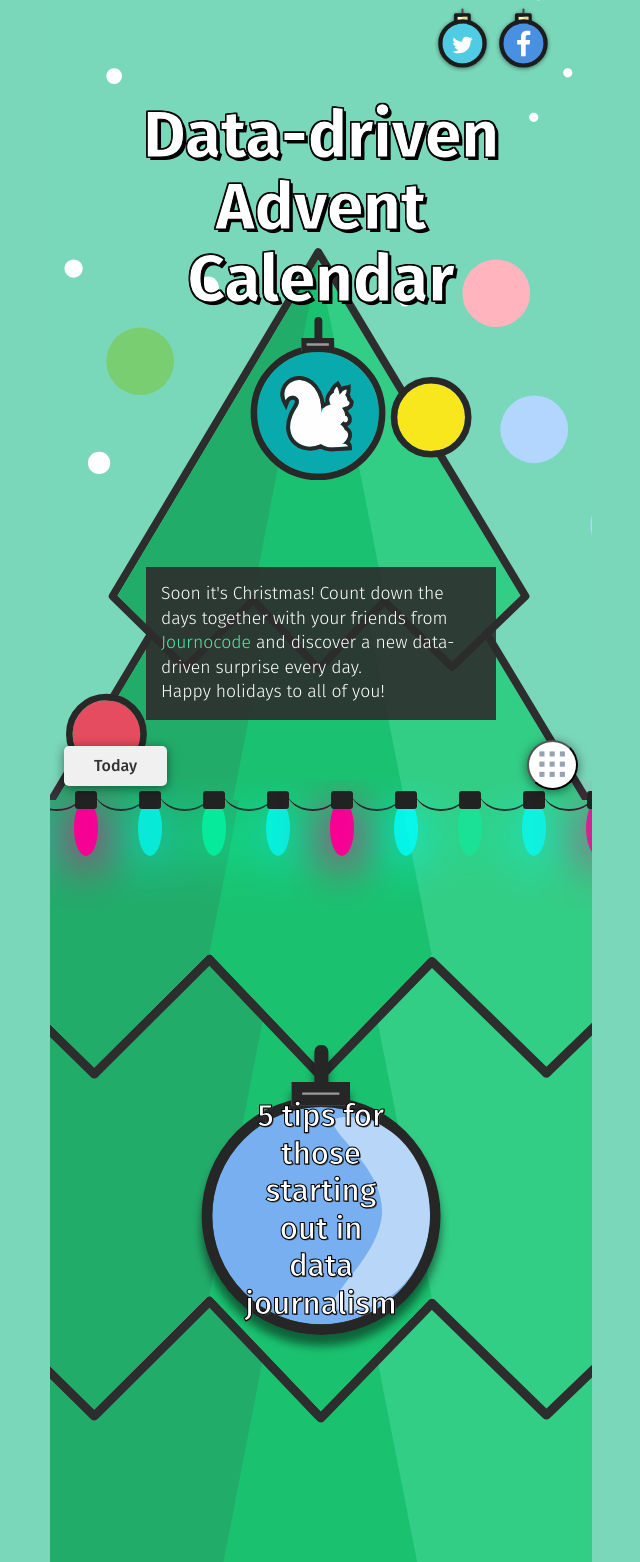
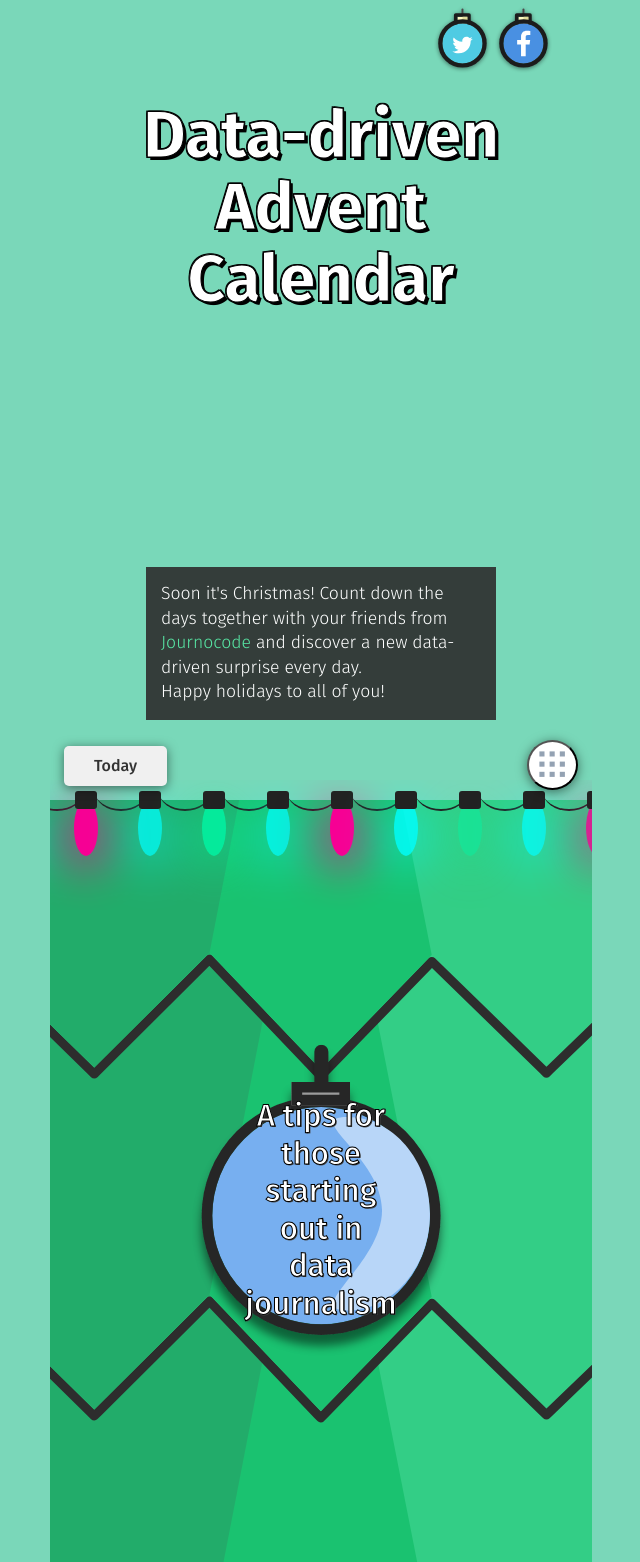
Before and after one commit to ElenaErdmann/adventskalender, a PHP site: page / in a window 1280 px wide. Shown: the top 1562 px of the page, without its empty margins (319-959 px from the left). Run offline with PHP 8.4, Linux system fonts and the light colour scheme; data that the repository does not hold is empty.

Commit message:
test change

```diff
--- a/index.php
+++ b/index.php
@@ -377,8 +377,6 @@ $day_delta = '#day'.(string)$day_delta
           <ul class="lightrope uk-position-bottom push-down"><li></li><li></li><li></li><li></li><li></li><li></li><li></li><li></li><li></li><li></li><li></li><li></li><li></li><li></li><li></li><li></li><li></li><li></li><li></li><li></li><li></li><li></li><li></li><li></li><li></li><li></li><li></li><li></li><li></li><li></li><li></li><li></li><li></li><li></li><li></li><li></li><li></li><li></li><li></li><li></li><li></li><li></li></ul>
         </div>
 
-      </div>
-    </div>
     <div class="tree-bg">
     <div class="section tree-middle" id="day1" >
 
@@ -387,7 +385,7 @@ $day_delta = '#day'.(string)$day_delta
           <svg viewBox="0 0 338 408" preserveAspectRatio="xMidYMid meet" width="95%" class="uk-align-center uk-margin-remove-bottom ball-svg" id="ball1">
             <use xlink:href="#kugel" href="#kugel" />
           </svg>
-          <div class="uk-position-center ac-fat-font uk-text-center  uk-margin-small-top uk-padding uk-padding-remove-vertical">5 tips for those starting out in data journalism
+          <div class="uk-position-center ac-fat-font uk-text-center  uk-margin-small-top uk-padding uk-padding-remove-vertical">A tips for those starting out in data journalism
           </div>
         </a>
       </div>
```
